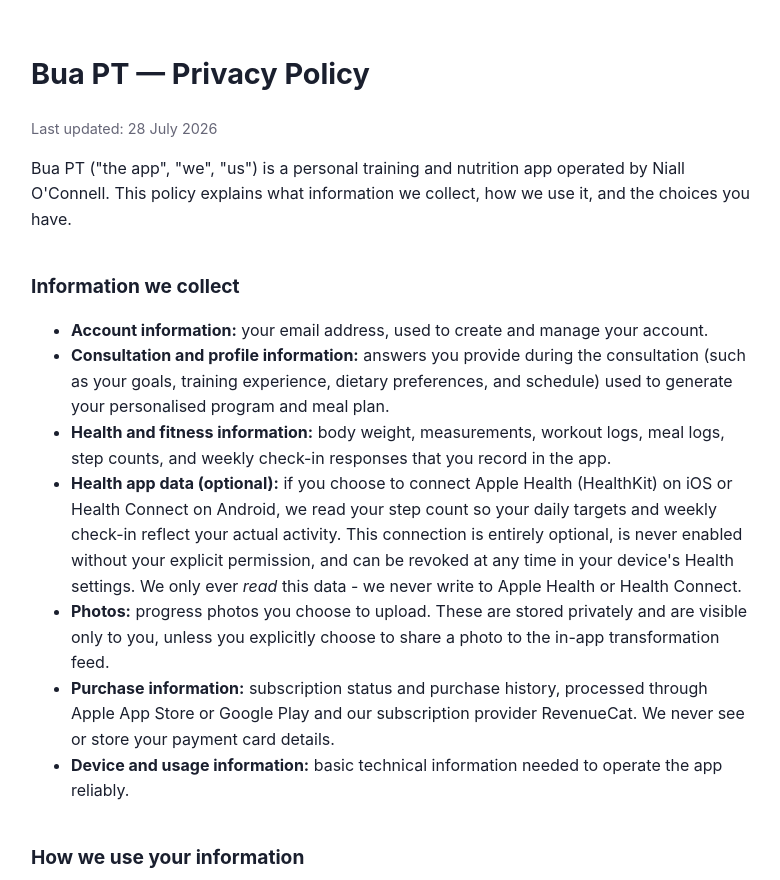
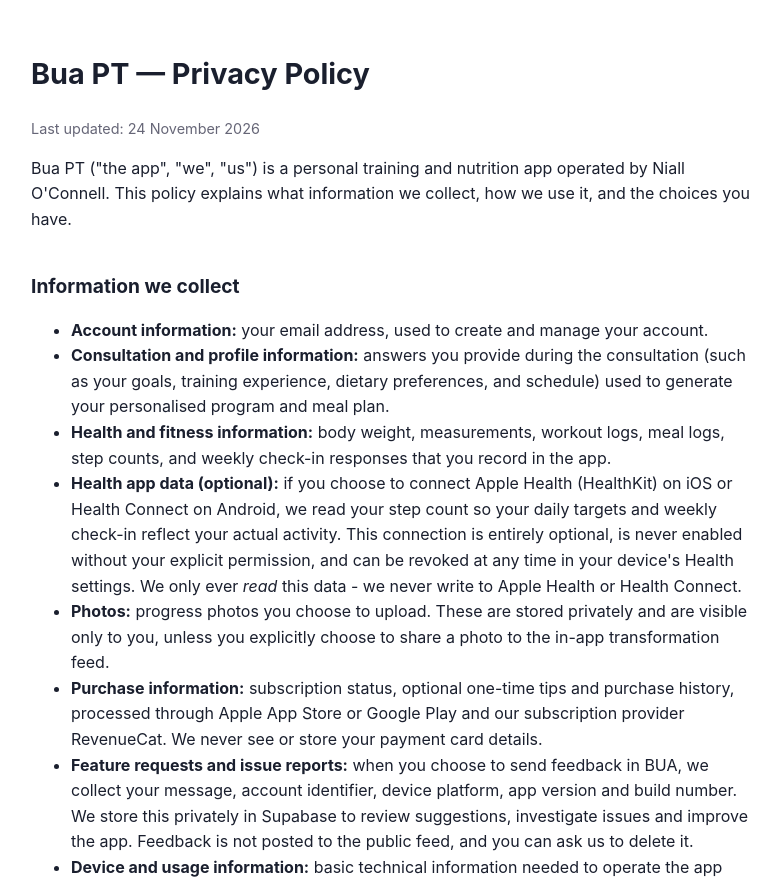
Before and after one commit to niallmoconnell/buapt-legal, a plain HTML site: page privacy-policy.html in a window 1280 px wide. Shown: the top 880 px of the page, without its empty margins (249-1029 px from the left). Drawn offline with Linux system fonts and the light colour scheme.

Commit message:
Disclose optional feedback diagnostics and coffee tips

```diff
--- a/privacy-policy.html
+++ b/privacy-policy.html
@@ -14,7 +14,7 @@
 </head>
 <body>
 <h1>Bua PT — Privacy Policy</h1>
-<p class="updated">Last updated: 28 July 2026</p>
+<p class="updated">Last updated: 24 November 2026</p>
 
 <p>Bua PT ("the app", "we", "us") is a personal training and nutrition app operated by Niall O'Connell. This policy explains what information we collect, how we use it, and the choices you have.</p>
 
@@ -25,7 +25,8 @@
   <li><strong>Health and fitness information:</strong> body weight, measurements, workout logs, meal logs, step counts, and weekly check-in responses that you record in the app.</li>
   <li><strong>Health app data (optional):</strong> if you choose to connect Apple Health (HealthKit) on iOS or Health Connect on Android, we read your step count so your daily targets and weekly check-in reflect your actual activity. This connection is entirely optional, is never enabled without your explicit permission, and can be revoked at any time in your device's Health settings. We only ever <em>read</em> this data - we never write to Apple Health or Health Connect.</li>
   <li><strong>Photos:</strong> progress photos you choose to upload. These are stored privately and are visible only to you, unless you explicitly choose to share a photo to the in-app transformation feed.</li>
-  <li><strong>Purchase information:</strong> subscription status and purchase history, processed through Apple App Store or Google Play and our subscription provider RevenueCat. We never see or store your payment card details.</li>
+  <li><strong>Purchase information:</strong> subscription status, optional one-time tips and purchase history, processed through Apple App Store or Google Play and our subscription provider RevenueCat. We never see or store your payment card details.</li>
+  <li><strong>Feature requests and issue reports:</strong> when you choose to send feedback in BUA, we collect your message, account identifier, device platform, app version and build number. We store this privately in Supabase to review suggestions, investigate issues and improve the app. Feedback is not posted to the public feed, and you can ask us to delete it.</li>
   <li><strong>Device and usage information:</strong> basic technical information needed to operate the app reliably.</li>
 </ul>
 
```
